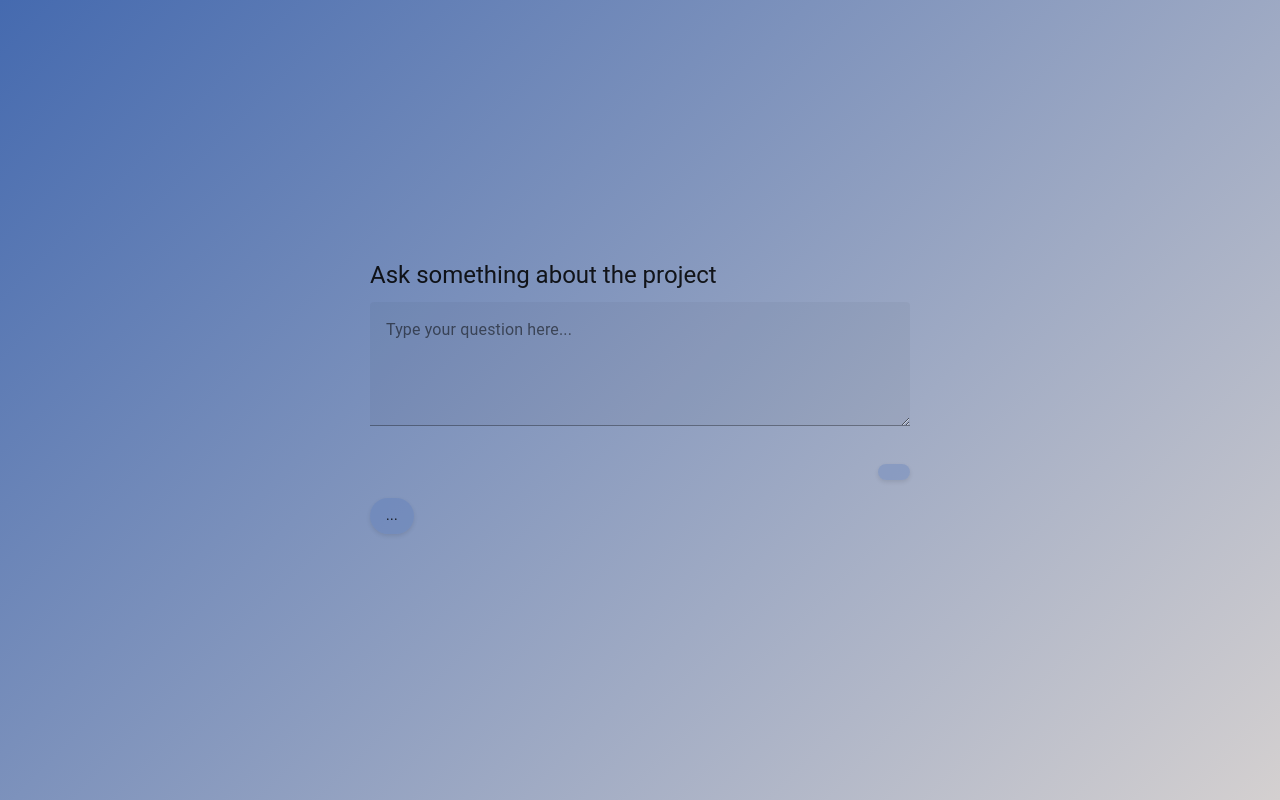
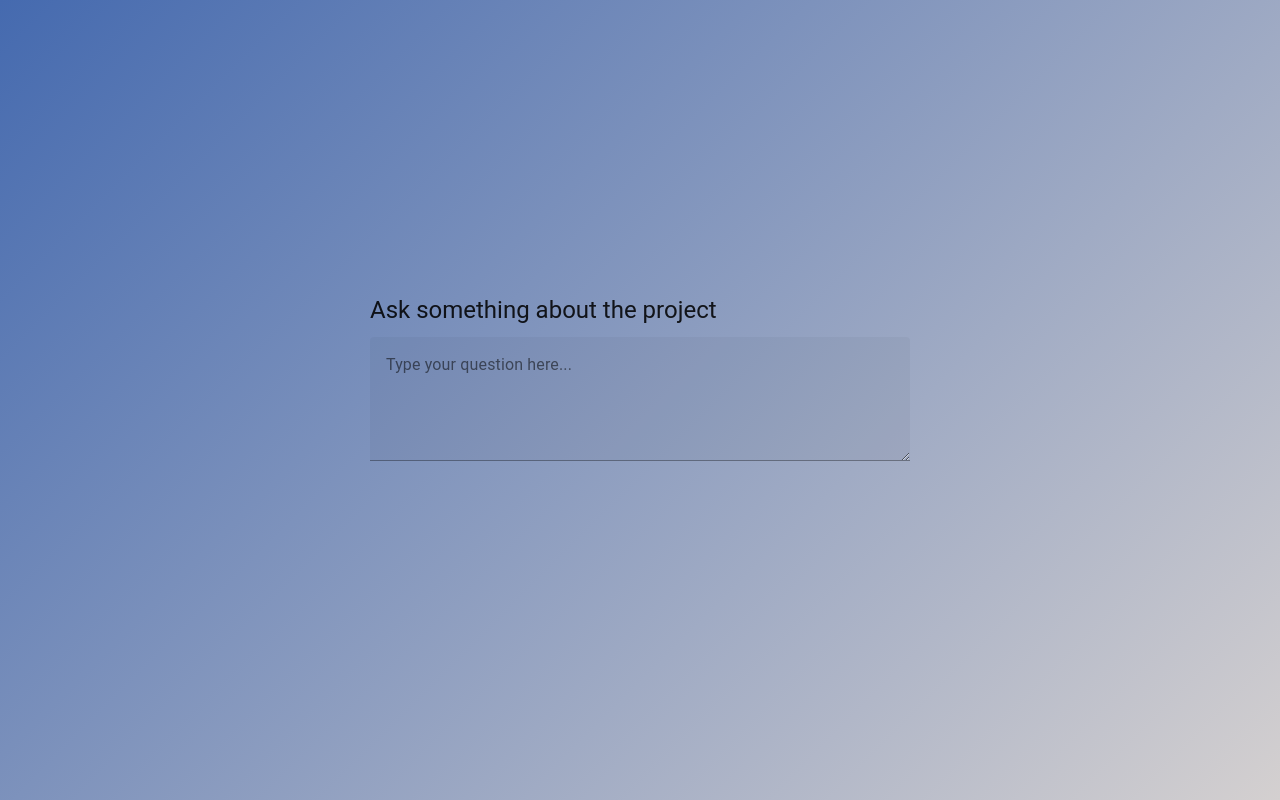
Before and after one commit to ahmsay/Solidvessel-AI, a Vue app in the folder client/: page / in a window 1280 px wide. Built offline with nearby package versions, Linux system fonts and the light colour scheme.

Commit message:
chips won't be shown on the first load of the page

```diff
--- a/client/src/App.vue
+++ b/client/src/App.vue
@@ -56,11 +56,11 @@ function clearForNextConversation() {
                 <v-textarea v-model="question" label="Type your question here..." rows="4" @keyup.enter="ask()"></v-textarea>
               </v-card-text>
               <v-card-text class="pt-0">
-                <div class="text-end">
+                <div v-if="previousQuestion" class="text-end">
                   <p class="custom-chip">{{ previousQuestion }}</p>
                 </div>
-                <div class="text-start mt-3">
-                  <p class="custom-chip">{{ answer || '...' }}</p>
+                <div v-if="answer" class="text-start mt-3">
+                  <p class="custom-chip">{{ answer }}</p>
                 </div>
               </v-card-text>
             </v-card>
```
